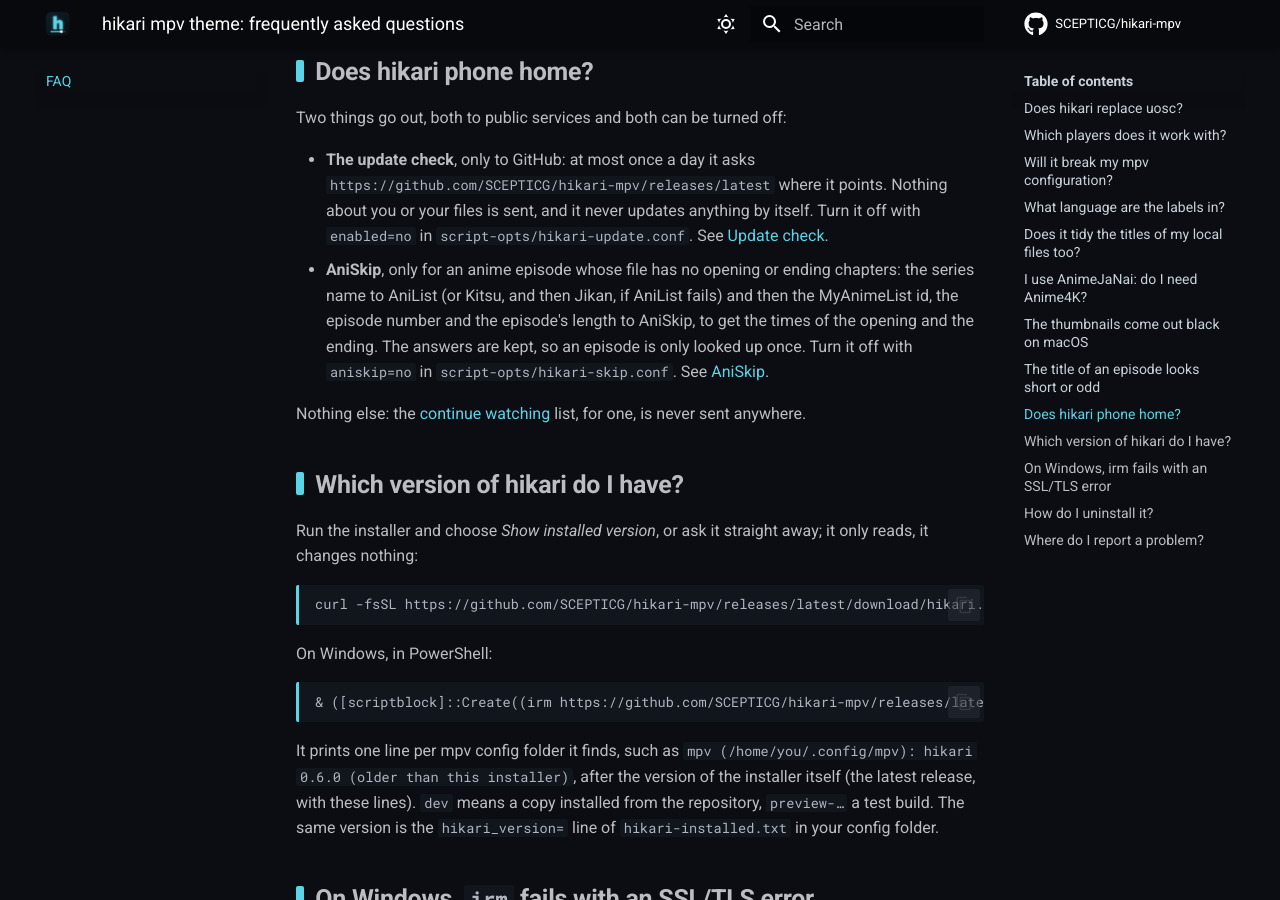
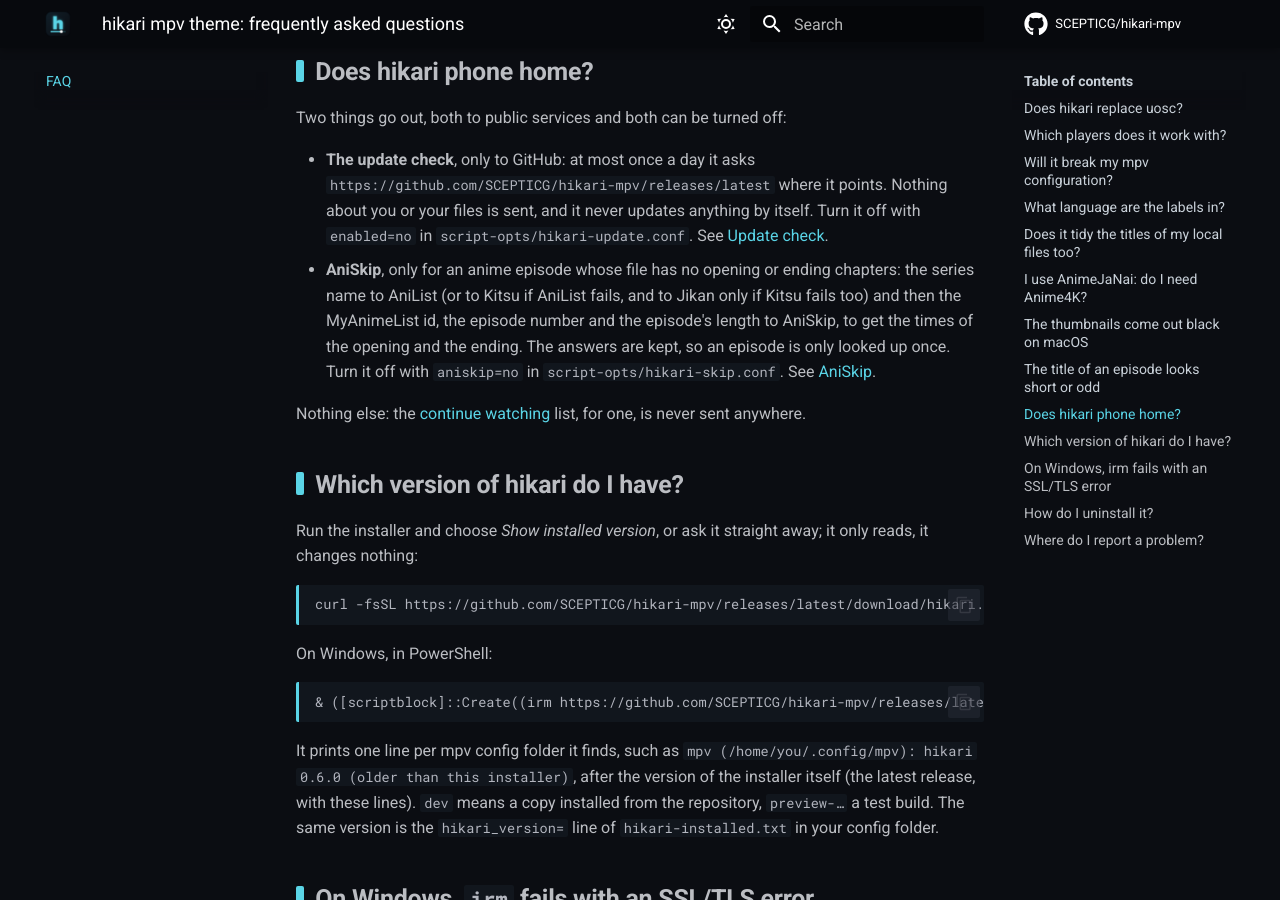
Before and after one commit to SCEPTICG/hikari-mpv, an MkDocs documentation site: the page built from docs/faq.md, in a window 1280 px wide and 900 px high, scrolled down 1728 px. Built offline with MkDocs 1.6.1 and Material for MkDocs 9.7.7, drawn with Linux system fonts in a browser that asks for light colours; comment, search, counter and statistics services are not loaded.

Commit message:
hikari-aniskip: at most two MyAnimeList ids per Kitsu series
A hostile answer linking one series to a thousand ids made pick normalise
the same titles a thousand times (seconds of work). Two are enough to
make a match ambiguous. Also: the Accept comment and the FAQ wording on
when Jikan is asked.

```diff
--- a/docs/faq.md
+++ b/docs/faq.md
@@ -46,7 +46,7 @@ hikari tidies release names, and it can only show what the file name carries. So
 Two things go out, both to public services and both can be turned off:
 
 - **The update check**, only to GitHub: at most once a day it asks `https://github.com/SCEPTICG/hikari-mpv/releases/latest` where it points. Nothing about you or your files is sent, and it never updates anything by itself. Turn it off with `enabled=no` in `script-opts/hikari-update.conf`. See [Update check](features/update-check.md).
-- **AniSkip**, only for an anime episode whose file has no opening or ending chapters: the series name to AniList (or Kitsu, and then Jikan, if AniList fails) and then the MyAnimeList id, the episode number and the episode's length to AniSkip, to get the times of the opening and the ending. The answers are kept, so an episode is only looked up once. Turn it off with `aniskip=no` in `script-opts/hikari-skip.conf`. See [AniSkip](features/skip.md#aniskip).
+- **AniSkip**, only for an anime episode whose file has no opening or ending chapters: the series name to AniList (or to Kitsu if AniList fails, and to Jikan only if Kitsu fails too) and then the MyAnimeList id, the episode number and the episode's length to AniSkip, to get the times of the opening and the ending. The answers are kept, so an episode is only looked up once. Turn it off with `aniskip=no` in `script-opts/hikari-skip.conf`. See [AniSkip](features/skip.md#aniskip).
 
 Nothing else: the [continue watching](features/resume.md) list, for one, is never sent anywhere.
 
```
Also changed, not shown: 2 other files.
